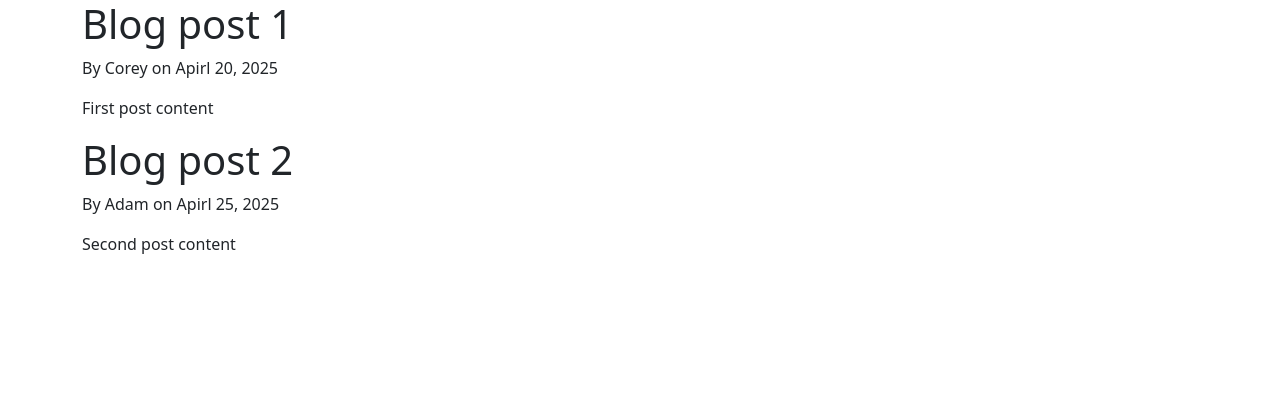
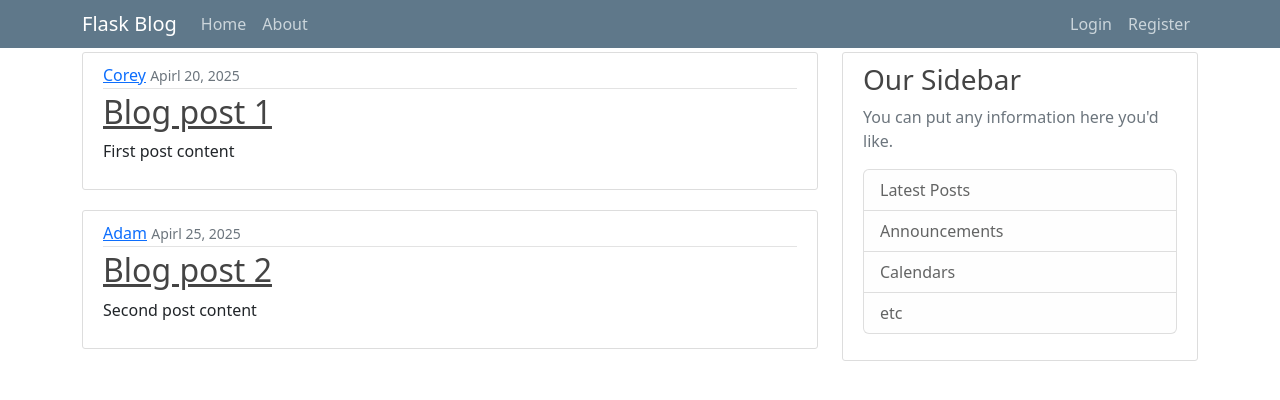
Before and after one commit to suhas52/suhas-python, a Flask app: page / in a window 1280 px wide. Shown: the top 400 px of the page. Run offline with Flask 3, Linux system fonts and the light colour scheme.

Commit message:
adding more to the flask app

```diff
--- a/flask_blog/flaskblog.py
+++ b/flask_blog/flaskblog.py
@@ -1,5 +1,8 @@
-from flask import Flask, render_template
+from flask import Flask, render_template, url_for
+from forms import RegistrationForm, LoginForm
 app = Flask(__name__)
+
+app.config['SECRET_KEY'] = '50d0cd50f5684a670ea87dc663697af1'
 
 posts = [
     {
@@ -26,6 +29,16 @@
 def about():
     return render_template("about.html", title='About')
 
+@app.route("/register")
+def register():
+    form = RegistrationForm()
+    return render_template("register.html", title='Registration', form=form)
+
+@app.route("/login")
+def login():
+    form = LoginForm()
+    return render_template("login.html", title='Login', form=form)
+
 
 if __name__ == '__main__':
     app.run(debug=True)
--- /dev/null
+++ b/flask_blog/static/main.css
@@ -0,0 +1,81 @@
+body {
+  background: #fafafa;
+  color: #333333;
+  margin-top: 5rem;
+  padding-top: 52px; /* adjust this to your navbar height */
+}
+
+h1, h2, h3, h4, h5, h6 {
+  color: #444444;
+}
+
+.bg-steel {
+  background-color: #5f788a;
+}
+
+.site-header .navbar-nav .nav-link {
+  color: #cbd5db;
+}
+
+.site-header .navbar-nav .nav-link:hover {
+  color: #ffffff;
+}
+
+.site-header .navbar-nav .nav-link.active {
+  font-weight: 500;
+}
+
+.content-section {
+  background: #ffffff;
+  padding: 10px 20px;
+  border: 1px solid #dddddd;
+  border-radius: 3px;
+  margin-bottom: 20px;
+}
+
+.article-title {
+  color: #444444;
+}
+
+a.article-title:hover {
+  color: #428bca;
+  text-decoration: none;
+}
+
+.article-content {
+  white-space: pre-line;
+}
+
+.article-img {
+  height: 65px;
+  width: 65px;
+  margin-right: 16px;
+}
+
+.article-metadata {
+  padding-bottom: 1px;
+  margin-bottom: 4px;
+  border-bottom: 1px solid #e3e3e3
+}
+
+.article-metadata a:hover {
+  color: #333;
+  text-decoration: none;
+}
+
+.article-svg {
+  width: 25px;
+  height: 25px;
+  vertical-align: middle;
+}
+
+.account-img {
+  height: 125px;
+  width: 125px;
+  margin-right: 20px;
+  margin-bottom: 16px;
+}
+
+.account-heading {
+  font-size: 2.5rem;
+}
--- a/flask_blog/templates/home.html
+++ b/flask_blog/templates/home.html
@@ -1,8 +1,15 @@
 {% extends "layout.html" %}
 {% block content %}
-    {% for post in posts %}
-        <h1> {{ post.title }} </h1>
-        <p> By {{ post.author }} on {{ post.date_posted }} </p>
-        <p> {{ post.content }} </p>
-    {% endfor %}
+{% for post in posts %}
+<article class="media content-section">
+    <div class="media-body">
+        <div class="article-metadata">
+            <a class="mr-2" href="#">{{ post.author }}</a>
+            <small class="text-muted">{{ post.date_posted }}</small>
+        </div>
+        <h2><a class="article-title" href="#">{{ post.title }}</a></h2>
+        <p class="article-content">{{ post.content }}</p>
+    </div>
+</article>
+{% endfor %}
 {% endblock content %}
--- a/flask_blog/templates/layout.html
+++ b/flask_blog/templates/layout.html
@@ -1,19 +1,70 @@
 <!DOCTYPE html>
 <html lang="en">
+
 <head>
     <meta charset="UTF-8">
     <meta name="viewport" content="width=device-width, initial-scale=1.0">
     {% if title %}
-        <title>Flask Blog - {{ title }} </title>
+    <title>Flask Blog - {{ title }} </title>
     {% else %}
-        <title>Flask Blog</title>
+    <title>Flask Blog</title>
     {% endif %}
-    <link href="https://cdn.jsdelivr.net/npm/bootstrap@5.2.3/dist/css/bootstrap.min.css" rel="stylesheet" integrity="sha384-rbsA2VBKQhggwzxH7pPCaAqO46MgnOM80zW1RWuH61DGLwZJEdK2Kadq2F9CUG65" crossorigin="anonymous">
+    <link href="https://cdn.jsdelivr.net/npm/bootstrap@5.2.3/dist/css/bootstrap.min.css" rel="stylesheet"
+        integrity="sha384-rbsA2VBKQhggwzxH7pPCaAqO46MgnOM80zW1RWuH61DGLwZJEdK2Kadq2F9CUG65" crossorigin="anonymous">
+
+    <link rel="stylesheet" tpye="text/css" href="{{ url_for('static', filename='main.css') }}">
 </head>
+
 <body>
-    <div class="container">
-        {% block content %} {% endblock %}
-    </div>
-    <link href="https://cdn.jsdelivr.net/npm/bootstrap@5.2.3/dist/css/bootstrap.min.css" rel="stylesheet" integrity="sha384-rbsA2VBKQhggwzxH7pPCaAqO46MgnOM80zW1RWuH61DGLwZJEdK2Kadq2F9CUG65" crossorigin="anonymous">
+    <header class="site-header">
+        <nav class="navbar navbar-expand-md navbar-dark bg-steel fixed-top py-1">
+            <div class="container">
+                <a class="navbar-brand mr-4" href="/">Flask Blog</a>
+                <button class="navbar-toggler" type="button" data-toggle="collapse" data-target="#navbarToggle"
+                    aria-controls="navbarToggle" aria-expanded="false" aria-label="Toggle navigation">
+                    <span class="navbar-toggler-icon"></span>
+                </button>
+                <div class="collapse navbar-collapse" id="navbarToggle">
+                    <div class="navbar-nav mr-auto">
+                        <a class="nav-item nav-link" href="/">Home</a>
+                        <a class="nav-item nav-link" href="/about">About</a>
+                    </div>
+                    <!-- Navbar Right Side -->
+                    <div class="navbar-nav ms-auto">
+                        <a class="nav-item nav-link" href="/login">Login</a>
+                        <a class="nav-item nav-link" href="/register">Register</a>
+                    </div>
+                </div>
+            </div>
+        </nav>
+    </header>
+
+    <main role="main" class="container">
+        <div class="row">
+            <div class="col-md-8">
+                {% block content %}{% endblock %}
+            </div>
+            <div class="col-md-4">
+                <div class="content-section">
+                    <h3>Our Sidebar</h3>
+                    <p class='text-muted'>You can put any information here you'd like.
+                    <ul class="list-group">
+                        <li class="list-group-item list-group-item-light">Latest Posts</li>
+                        <li class="list-group-item list-group-item-light">Announcements</li>
+                        <li class="list-group-item list-group-item-light">Calendars</li>
+                        <li class="list-group-item list-group-item-light">etc</li>
+                    </ul>
+                    </p>
+                </div>
+            </div>
+        </div>
+    </main>
+    <link href="https://cdn.jsdelivr.net/npm/bootstrap@5.2.3/dist/css/bootstrap.min.css" rel="stylesheet"
+        integrity="sha384-rbsA2VBKQhggwzxH7pPCaAqO46MgnOM80zW1RWuH61DGLwZJEdK2Kadq2F9CUG65" crossorigin="anonymous">
+    <script src="https://code.jquery.com/jquery-3.4.1.slim.min.js" integrity="sha384-J6qa4849blE2+poT4WnyKhv5vZF5SrPo0iEjwBvKU7imGFAV0wwj1yYfoRSJoZ+n" crossorigin="anonymous"></script>
+    <script src="https://cdn.jsdelivr.net/npm/popper.js@1.16.0/dist/umd/popper.min.js" integrity="sha384-Q6E9RHvbIyZFJoft+2mJbHaEWldlvI9IOYy5n3zV9zzTtmI3UksdQRVvoxMfooAo" crossorigin="anonymous"></script>
+    <script src="https://cdn.jsdelivr.net/npm/bootstrap@4.4.1/dist/js/bootstrap.min.js" integrity="sha384-wfSDF2E50Y2D1uUdj0O3uMBJnjuUD4Ih7YwaYd1iqfktj0Uod8GCExl3Og8ifwB6" crossorigin="anonymous"></script>
+
 </body>
+
 </html>
--- /dev/null
+++ b/flask_blog/templates/login.html
@@ -0,0 +1,4 @@
+{% extends "layout.html" %}
+{% block content %}
+
+{% endblock content %}
--- /dev/null
+++ b/openweather/templates/_forms.html
@@ -0,0 +1,5 @@
+<form method="POST">
+    <label for="city">Enter city:</label>
+    <input type="text" name="city" required>
+    <button type="submit">Check Weather</button>
+</form>
```
Also changed, not shown: flask_blog/forms.py (added, +16 -0 lines), flask_blog/templates/register.html (added, +27 -0 lines), openweather/flask_weather.py (added, +27 -0 lines), openweather/playground.py (deleted, +0 -19 lines), openweather/templates/home.html (added, +15 -0 lines), openweather/templates/layout.html (added, +17 -0 lines), openweather/weather.py (renamed from openweather/main.py, +10 -10 lines).
